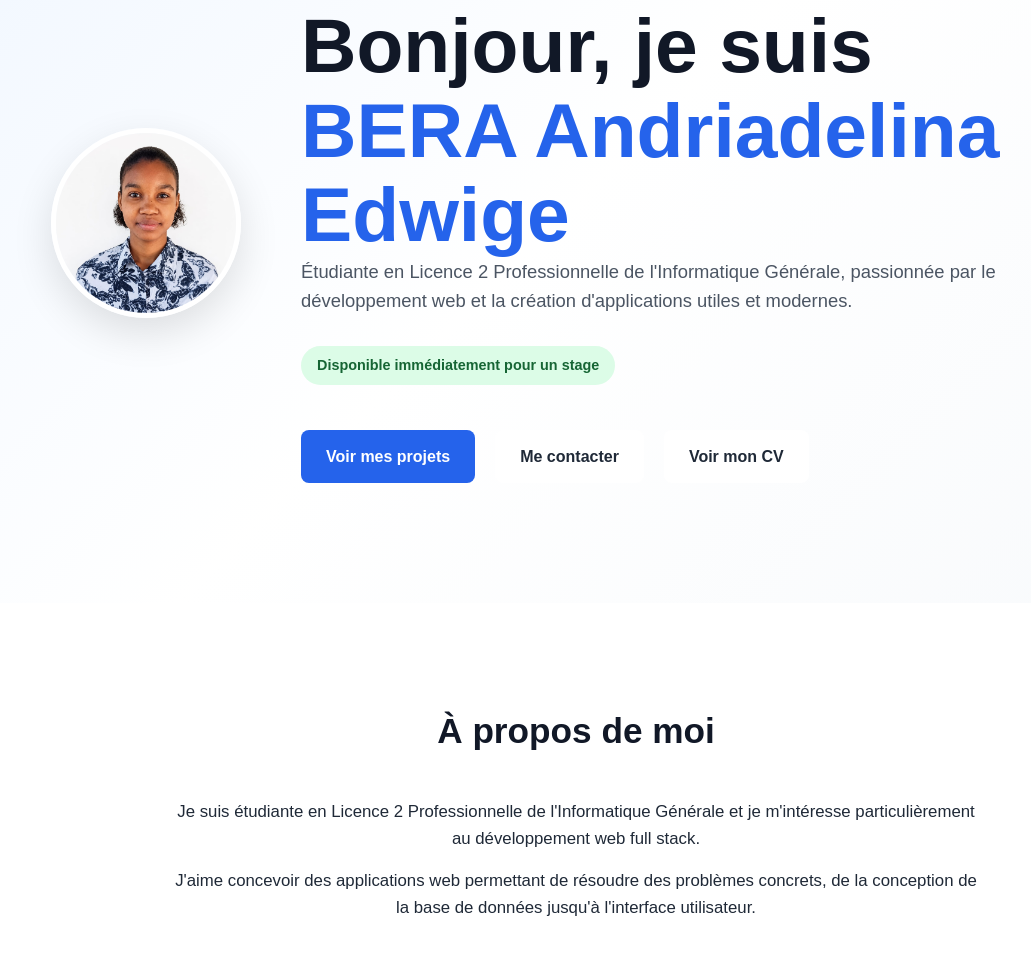
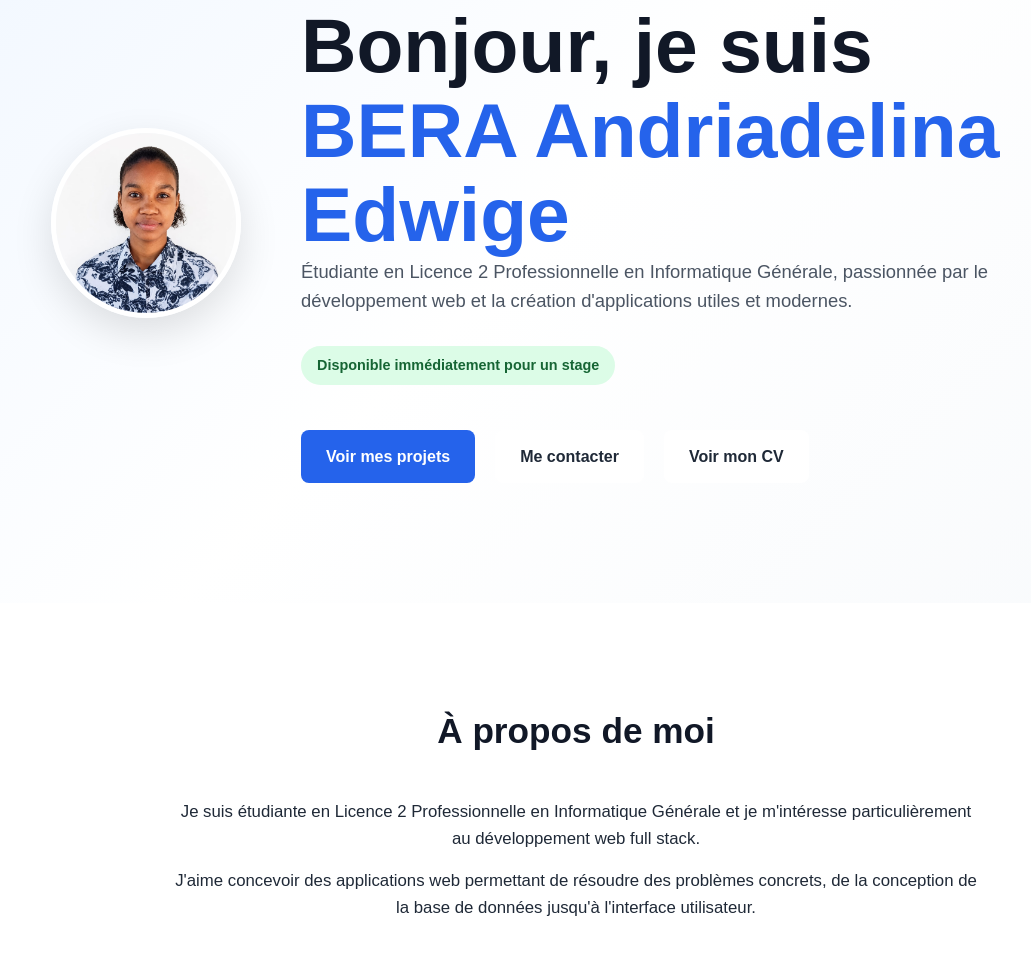
Before and after one commit to mairaedii25-spec/portfolio, a plain HTML site: page index.html in a window 1280 px wide. Shown: the part 197-1152 px from the top of the page, without its empty margins (64-1095 px from the left). Drawn offline with Linux system fonts and the light colour scheme.

Commit message:
Correction de la présentation

```diff
--- a/index.html
+++ b/index.html
@@ -120,7 +120,7 @@
             <p class="hero-description">
 
                 Étudiante en Licence 2 Professionnelle
-                de l'Informatique Générale, passionnée par le
+                en Informatique Générale, passionnée par le
                 développement web et la création d'applications
                 utiles et modernes.
 
@@ -186,7 +186,7 @@
             <p>
 
                 Je suis étudiante en Licence 2 Professionnelle
-                de l'Informatique Générale et je m'intéresse
+                en Informatique Générale et je m'intéresse
                 particulièrement au développement web full stack.
 
             </p>
```
